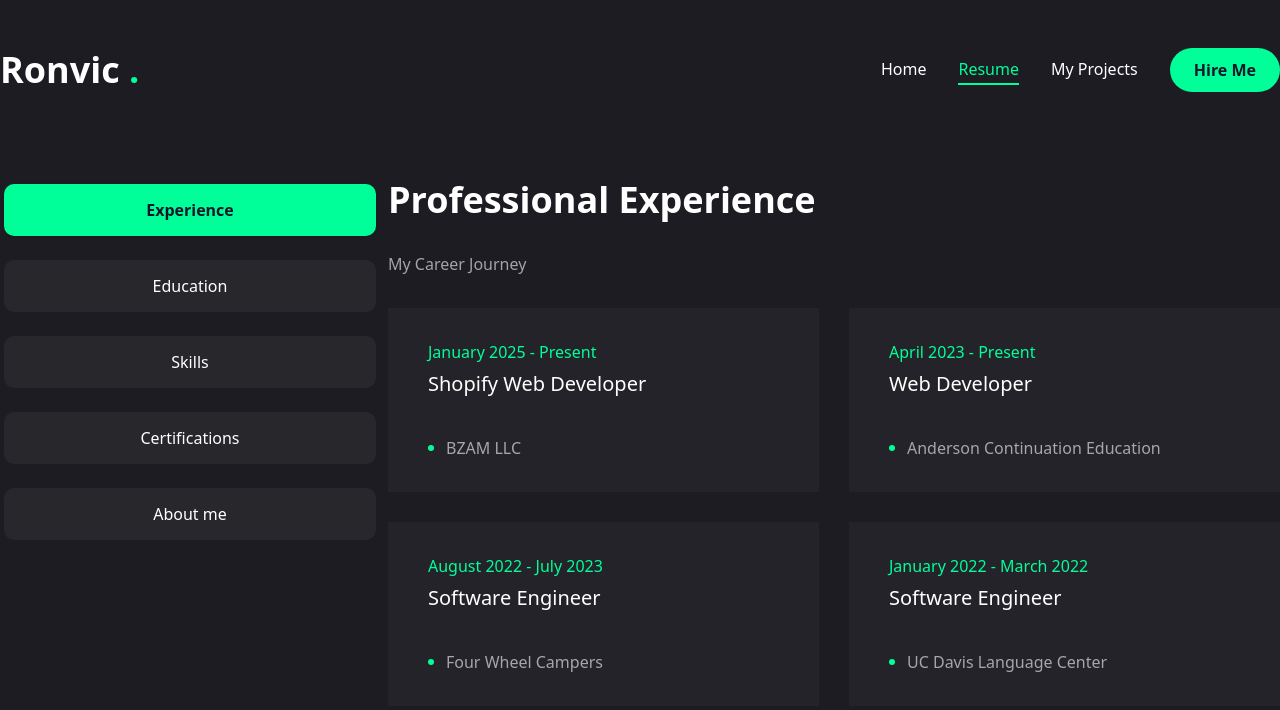
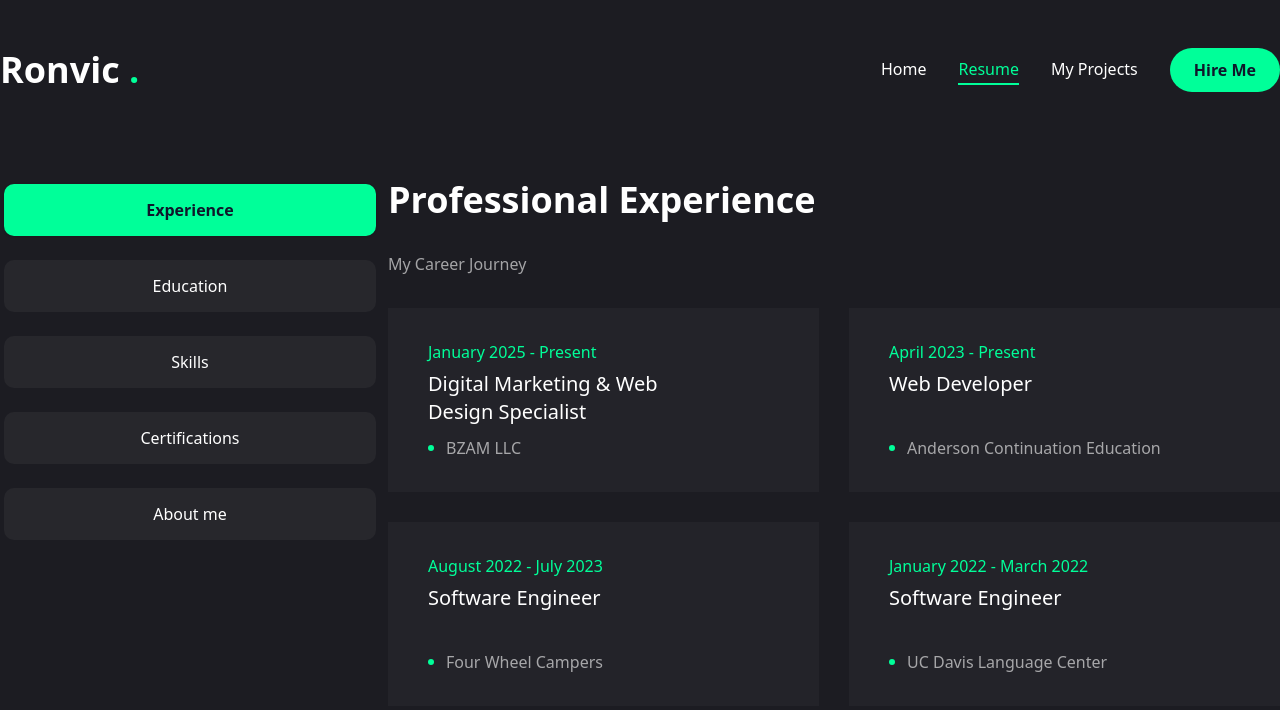
Before and after one commit to ronvic12/myportfolio, a Next.js app: page /myResume in a window 1280 px wide. Shown: the top 710 px of the page. Built offline with nearby package versions, Linux system fonts and the light colour scheme.

Commit message:
added new achievement for BZAM,LLC

```diff
--- a/components/data/resume.js
+++ b/components/data/resume.js
@@ -101,7 +101,7 @@ export const experience = {
    job_experiences:[
     {
      company:"BZAM LLC",
-     position: "Shopify Web Developer",
+     position: "Digital Marketing & Web Design Specialist",
      duration: "January 2025 - Present",
      responsibilities: (
         <>
@@ -131,7 +131,8 @@ export const experience = {
       </a>{' '}
       on Hostinger using pre-built templates, optimizing content with SEO best practices to educate users about street golf and generate backlink traffic to the main Shopify store.
     </>,
-      "Focused on enhancing user experience and increasing brand awareness to support e-commerce sales growth."
+      "Focused on enhancing user experience and increasing brand awareness to support e-commerce sales growth.",
+      " Created and edited engaging video content for TikTok and YouTube Shorts to promote street golf, increasing brand reach and engagement; managed targeted Google Ads campaigns to drive traffic and boost e-commerce sales."
       ]
     },
     {
```
